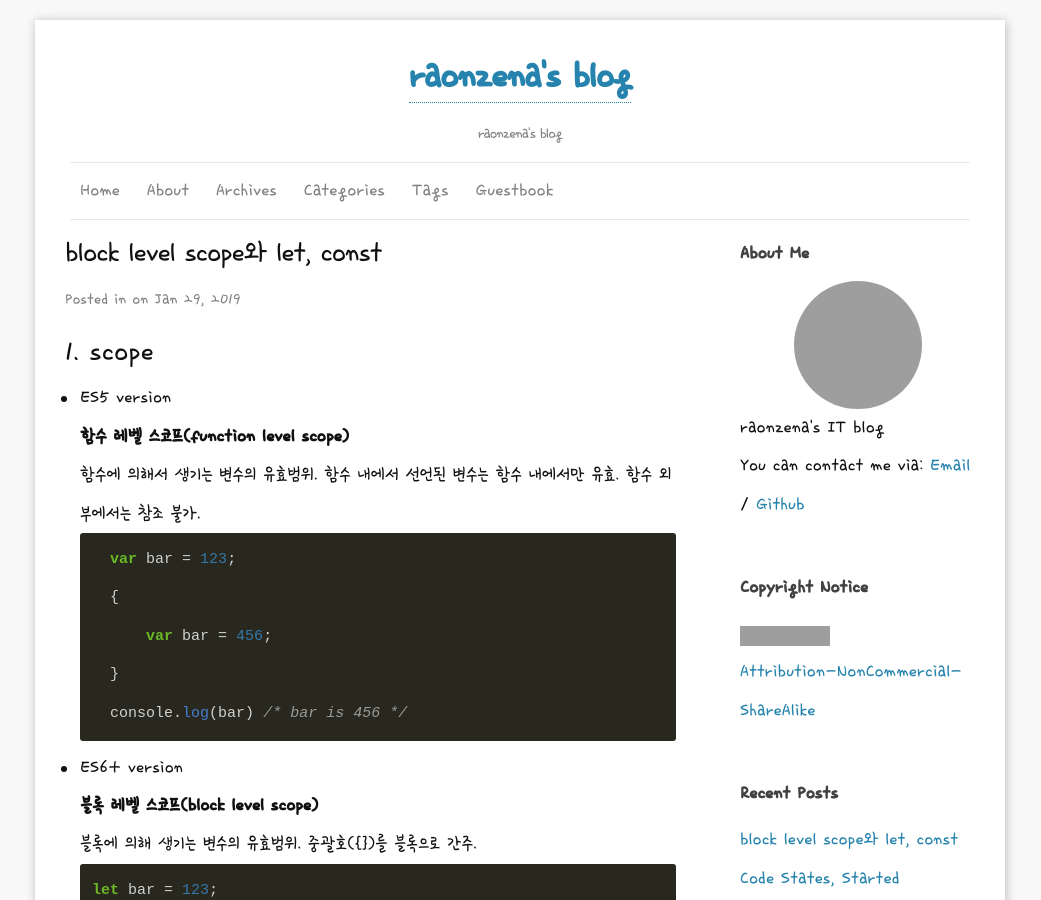
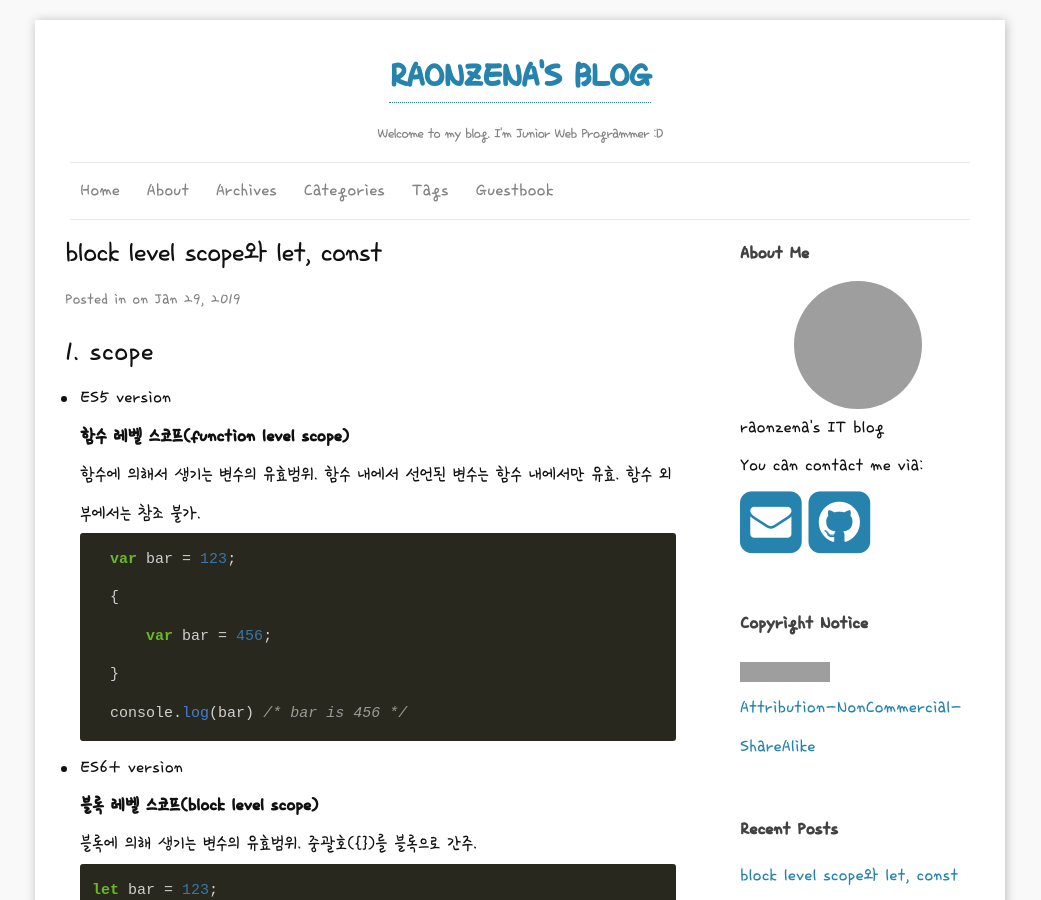
Before and after one commit to raonzena/raonzena.github.io, a Jekyll site: the page built from _posts/2019-01-29-03-third-post.markdown, in a window 1280 px wide and 900 px high. Shown: the whole window, without its empty margins (120-1161 px from the left). Built offline with Jekyll 4.4.1, drawn with Linux system fonts in a browser that asks for light colours; comment, search, counter and statistics services are not loaded; some of the changed text lies outside the part shown; grey boxes are pictures that could not be loaded.

Commit message:
update 190131

```diff
--- a/_config.yml
+++ b/_config.yml
@@ -1,6 +1,6 @@
 ### Site info:
-title: raonzena's blog
-tagline: raonzena's blog
+title: RAONZENA'S BLOG
+tagline: Welcome to my blog. I'm Junior Web Programmer :D
 author: raonzena
 email: seven1004z@gmail.com
 description: "raonzena's blog" # You can edit this line in _config.yml. It will appear in your document head meta and in your feed.xml site description
--- a/_includes/Aboutme.html
+++ b/_includes/Aboutme.html
@@ -9,10 +9,10 @@
   You can contact me via:
 
   {% if site.email != empty %}
-  <a href="mailto:{{site.email}}" title="mailto: {{site.email}}">Email</a> /
+  <a href="mailto:{{site.email}}" title="mailto: {{site.email}}"><i class="fa fa-envelope-square fa-3x"></i></a>
   {% endif %}
   {% if site.github_username != empty %}
-  <a href="https://github.com/{{site.github_username}}" title="GithubID: {{site.github_username}}">Github</a>
+  <a href="https://github.com/{{site.github_username}}" title="GithubID: {{site.github_username}}"><i class="fa fa-github-square fa-3x"></i></a>
   {% endif %}
 
   {% endif %}
--- a/_posts/2019-01-22-02-second-post.markdown
+++ b/_posts/2019-01-22-02-second-post.markdown
@@ -20,7 +20,7 @@ date:   2019-01-22
 이 곳이라면 제대로 개발을 할 수 있겠구나 라고 처음에 생각했다.
 하지만 그 생각도 틀린 것이었다.
 
-갓 오픈한 사이트에 SM도 경험이라며 신입인 나를 혼자 유지보수 인력으로 집어넣고 회사에서 손을 뗴 버린 것이다.
+갓 오픈한 사이트에 SM도 경험이라며 신입인 나를 혼자 유지보수 인력으로 집어넣고 회사에서 손을 떼 버린 것이다.
 그 덕에 하루하루가 힘들고 지옥이었다. 특히 유지보수는 개발보다는 문서업무가 주로 많았기 때문에 점점 업무에 흥미를 잃었다.
 그러다 거기서 같이 일하는 다른 업체 사람과 큰 싸움이 있었다.
 평소에도 개발자인 나보다 자기가 생각하는게 더 맞다고 생각하는 사람이었는데 그게 결국 터진 것이다.
--- a/_posts/2019-01-29-03-third-post.markdown
+++ b/_posts/2019-01-29-03-third-post.markdown
@@ -89,7 +89,9 @@ let, const 사용
 
 
 ## 2-1. let
+1) 재할당 가능
 
+2) 반복문 내에서의 함수 실행시
 
 
 ## 2-2. const
```
